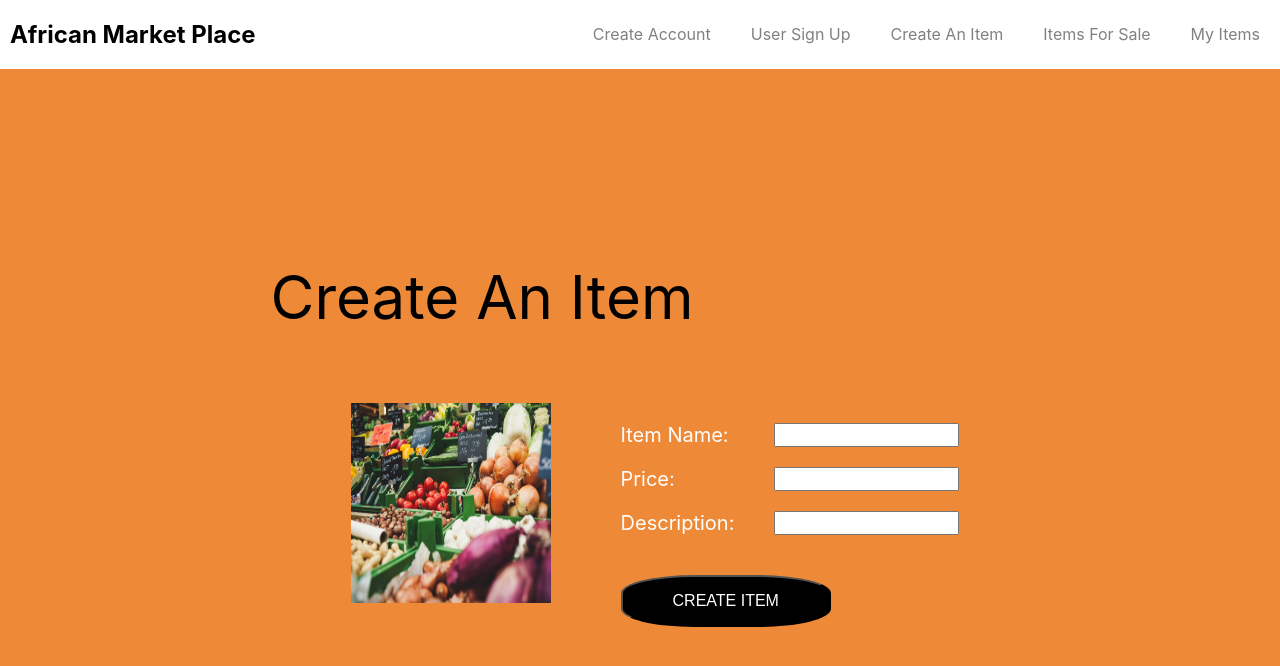
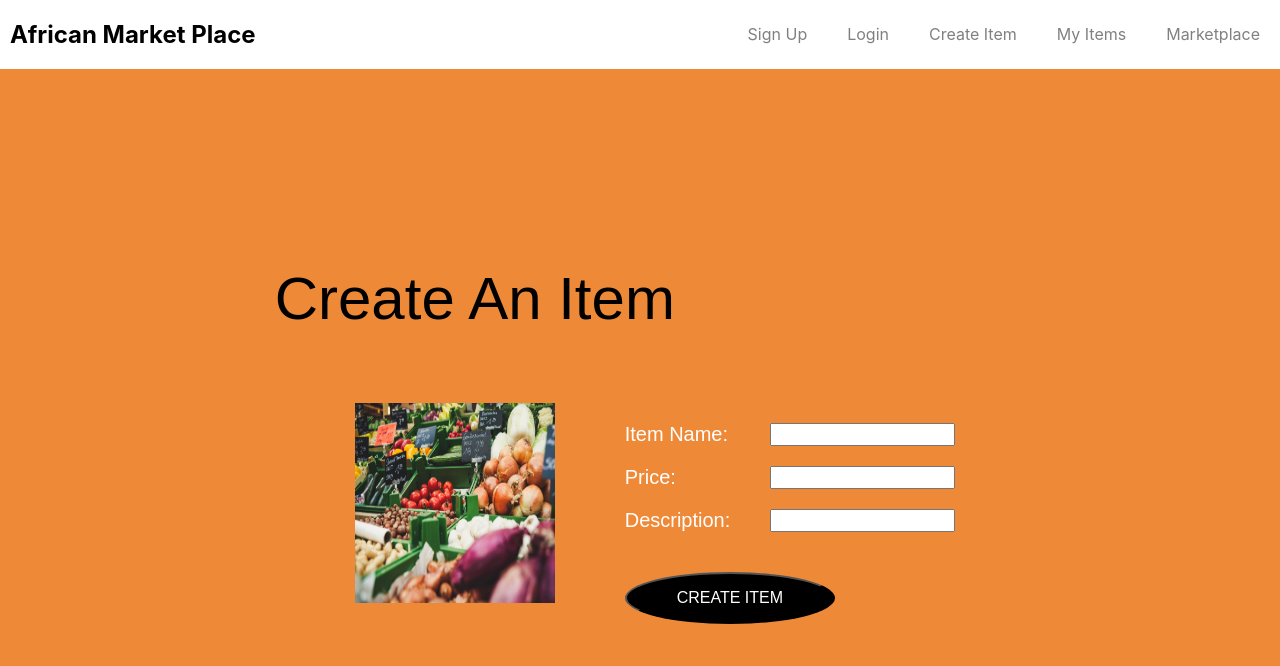
Before and after one commit to kimnivore/FarmersMarketplace-FE, a React (Create React App) app in the folder front-end/: page /create-item in a window 1280 px wide. Shown: the top 666 px of the page. Built offline with nearby package versions, Linux system fonts and the light colour scheme.

Commit message:
initial styling; header complete on app.js

```diff
--- a/front-end/src/App.js
+++ b/front-end/src/App.js
@@ -12,20 +12,20 @@ function App() {
         <HeaderStyle>
           <h2> African Market Place </h2>
           <NavStyle>
-            <Link to='/create-account' className='navlink'>Create Account</Link>
-            <Link to='/signup' className='navlink'>User Sign Up</Link>
-            <Link to='/create-item' className='navlink'>Create An Item</Link>
-            <Link to='/sell-items' className='navlink'>Items For Sale</Link>
+            <Link to='/signup' className='navlink'>Sign Up</Link>
+            <Link to='/login' className='navlink'>Login</Link>
+            <Link to='/create-item' className='navlink'>Create Item</Link>
             <Link to='/my-items' className='navlink'>My Items</Link>
+            <Link to='/sell-items' className='navlink'>Marketplace</Link>
           </NavStyle>
         </HeaderStyle>
         <Routes>
-          <Route path='/' />
-          <Route path='/login' />
-          <Route path='/signup' />
-          <Route path='/create-item' element={<CreateItem />}/>
-          <Route path='/my-items' element={<MyItems />} />
-          <Route path='/sell-items' />
+          <Route exact path='/' />
+          <Route exact path='/login' />
+          <Route exact path='/signup' />
+          <Route exact path='/create-item' element={<CreateItem />}/>
+          <Route exact path='/my-items' element={<MyItems />} />
+          <Route exact path='/sell-items' />
         </Routes>
       </AppContainer>
   );
--- a/front-end/src/components/CreateItem.js
+++ b/front-end/src/components/CreateItem.js
@@ -87,14 +87,14 @@ const ComponentContainer = styled.div`
     align-items: center;
     justify-content: center;
     margin: auto;
-    font-family: -apple-system,BlinkMacSystemFont,sans-serif;
-    font-size: 1.5rem;
+    font-family: sans-serif;
+    font-size: 1rem;
     font-weight: 400;
     font-style: normal;
     text-decoration: none;
     height: 100vh;
     width: 100%;
-    position: fixed;
+    /* position: fixed; */
 
 
     h1{
@@ -103,6 +103,7 @@ const ComponentContainer = styled.div`
     padding: 20px;
     margin: auto;
     width: 100%;
+    align-items: center;
     }
 
     .form-container {
@@ -126,7 +127,7 @@ const ComponentContainer = styled.div`
     button{
         font-size: 16px;
         background-color: black;
-        border-radius: 35%;
+        border-radius: 100%;
         color: white;
         padding: 15px 50px;
         margin: 20px;
--- a/front-end/src/components/MyItems.js
+++ b/front-end/src/components/MyItems.js
@@ -23,13 +23,20 @@ const MyItems = () => {
         <ComponentContainer>
         <div>
             <h1>My Items</h1>
-            <ul className='myItems'>
+            <div className='all-items'>
                 {
                     items.map(item => {
-                        return <li key={item.id}>{item.image} - {item.name} - {item.price} - {item.description}</li>
+                        return (
+                            <div className='item' key={item.id}>
+                                <img alt='' src={item.img}/>
+                                <h2>{item.name}</h2>
+                                <h3>Price:{item.price}</h3>
+                                <p>Description:{item.description}</p>
+                            </div>
+                            )
                     })
                 }
-            </ul>
+            </div>
         </div>
         </ComponentContainer>
 
@@ -43,16 +50,16 @@ const ComponentContainer = styled.div`
     display: flex;
     flex-direction: column;
     align-items: center;
-    justify-content: space-between;
-    font-family: -apple-system,BlinkMacSystemFont,sans-serif;
-    font-size: 1.5rem;
+    justify-content: center;
+    margin: auto;
+    font-family: sans-serif;
+    font-size: 1rem;
     font-weight: 400;
     font-style: normal;
-    color: rgb(0, 0, 0);
     text-decoration: none;
     height: 100vh;
     width: 100%;
-    position: fixed;
+    /* position: fixed; */
 
     h1{
         font-size: 60px;
@@ -61,6 +68,30 @@ const ComponentContainer = styled.div`
         margin: auto;
         width: 100%;
         color: white;
+        align-items: center;
     }
-
+    p{
+        color: white;
+    }
+    .all-items{
+        display: flex;
+        flex-direction: row;
+        flex-wrap: wrap;
+    }
+    .item{
+        border: 1px black solid;
+        display: flex;
+        flex-direction: column;
+        flex-wrap: wrap;
+        justify-content: flex-start;
+        align-items: center;
+        margin: 10px;
+        padding: 20px;
+        width: 20%;
+    }
+    img{
+        width: 100px;
+        height: 100px;
+        border-radius: 100%;
+    }
 `
```
Also changed, not shown: front-end/src/components/MyItemsCard.js (deleted, +0 -26 lines). Lines whose indentation alone changed are shown as unchanged.
